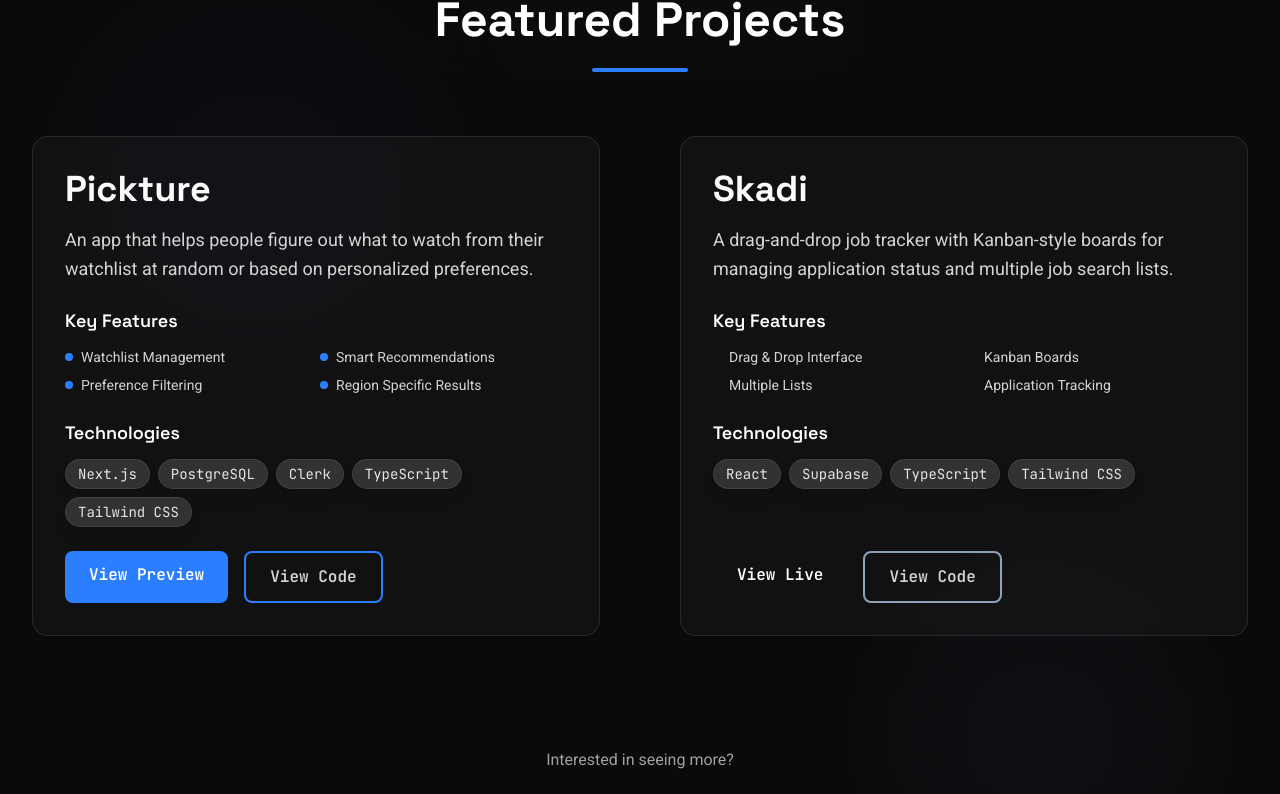
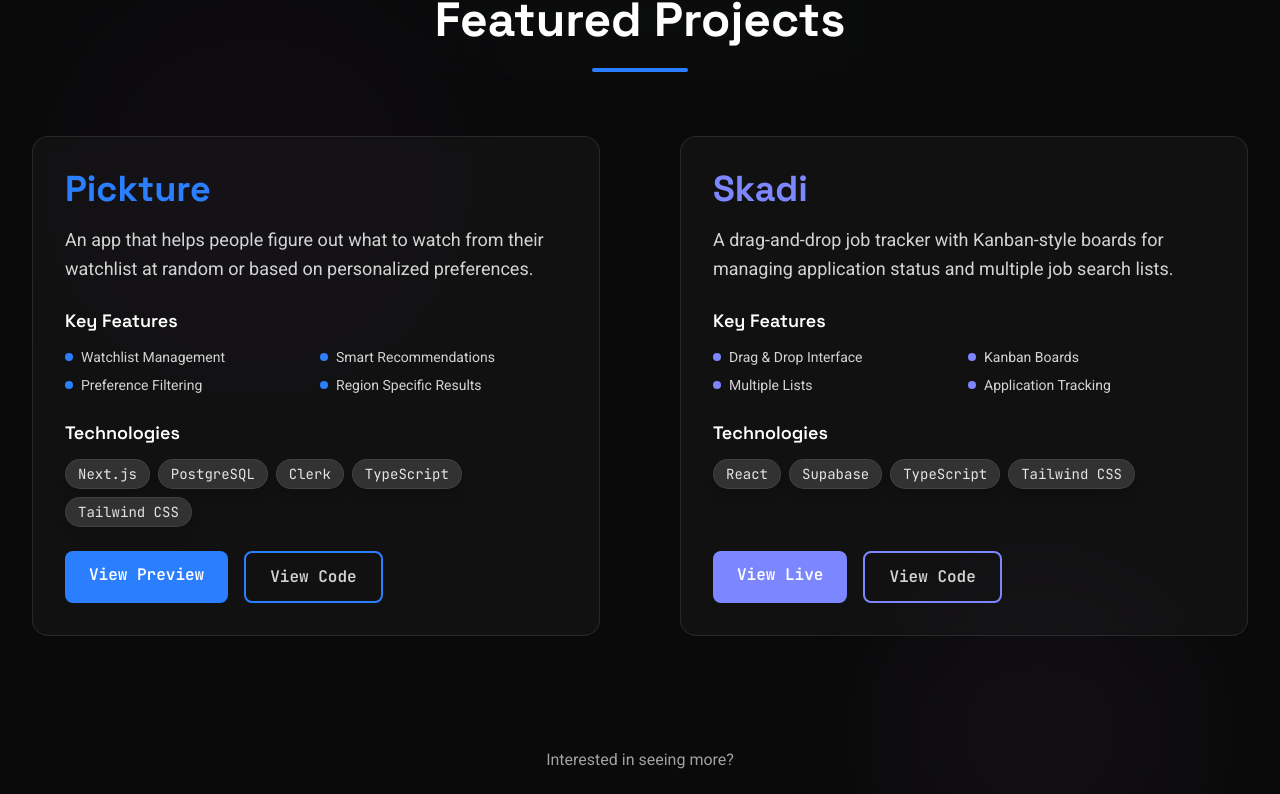
Before and after one commit to Matthew-Hocking/portfolio, a React (Vite) app: page / in a window 1280 px wide. Shown: the part 3595-4389 px from the top of the page. Built offline with nearby package versions, Linux system fonts and the light colour scheme.

Commit message:
fix typo, fix color classes for projects

```diff
--- a/src/blocks/About.tsx
+++ b/src/blocks/About.tsx
@@ -96,7 +96,7 @@
 
   const interests = [
     "Songwriting",
-    "Weightlifing",
+    "Weightlifting",
     "Woodworking",
     "Hiking & Outdoors",
     "Cooking",
--- a/src/blocks/Projects.tsx
+++ b/src/blocks/Projects.tsx
@@ -47,7 +47,37 @@
     },
   };
 
-  const projects = [
+  // Define complete class mappings to ensure Tailwind includes them
+  const colorClasses = {
+    'blue-500': {
+      bg: 'bg-blue-500',
+      hover: 'hover:bg-blue-600',
+      border: 'border-blue-500',
+      text: 'text-blue-500',
+      dot: 'bg-blue-500'
+    },
+    'indigo-400': {
+      bg: 'bg-indigo-400',
+      hover: 'hover:bg-indigo-500',
+      border: 'border-indigo-400',
+      text: 'text-indigo-400',
+      dot: 'bg-indigo-400'
+    }
+  } as const;
+
+  type AccentColor = keyof typeof colorClasses;
+
+  const projects: Array<{
+    name: string;
+    description: string;
+    technologies: string[];
+    accentColor: AccentColor;
+    features: string[];
+    links: {
+      live: { url: string; label: string };
+      code: { url: string };
+    };
+  }> = [
     {
       name: "Pickture",
       description:
@@ -81,7 +111,7 @@
       description:
         "A drag-and-drop job tracker with Kanban-style boards for managing application status and multiple job search lists.",
       technologies: ["React", "Supabase", "TypeScript", "Tailwind CSS"],
-      accentColor: "slate-400",
+      accentColor: "indigo-400",
       features: [
         "Drag & Drop Interface",
         "Kanban Boards",
@@ -158,7 +188,10 @@
 
           {/* Projects */}
           <div className="grid grid-cols-1 lg:grid-cols-2 gap-16 lg:gap-20">
-            {projects.map((project) => (
+            {projects.map((project) => {
+              const colors = colorClasses[project.accentColor];
+
+              return (
                 <motion.article
                   key={project.name}
                   className="space-y-6 flex flex-col bg-neutral-800/30 backdrop-blur-sm rounded-2xl p-8 border border-neutral-700/50 hover:border-neutral-600/50 transition-colors"
@@ -170,7 +203,7 @@
                   transition={{ duration: 0.3 }}
                 >
                   <div className="space-y-4">
-                  <h3 className={`text-3xl sm:text-4xl font-bold text-${project.accentColor}`}>
+                    <h3 className={`text-3xl sm:text-4xl font-bold ${colors.text}`}>
                       {project.name}
                     </h3>
 
@@ -190,7 +223,7 @@
                           key={index}
                           className="flex items-center space-x-2 text-sm text-neutral-300"
                         >
-                        <div className={`w-2 h-2 rounded-full bg-${project.accentColor}`} />
+                          <div className={`w-2 h-2 rounded-full ${colors.dot}`} />
                           <span>{feature}</span>
                         </div>
                       ))}
@@ -223,7 +256,7 @@
                       href={project.links.live.url}
                       target="_blank"
                       rel="noopener noreferrer"
-                    className={`px-6 py-3 bg-${project.accentColor} text-white font-semibold rounded-lg hover:bg-${project.accentColor.replace('500', '600')} transition-colors`}
+                      className={`px-6 py-3 ${colors.bg} text-white font-semibold rounded-lg ${colors.hover} transition-colors`}
                       whileHover={{
                         scale: 1.02,
                       }}
@@ -237,7 +270,7 @@
                       href={project.links.code.url}
                       target="_blank"
                       rel="noopener noreferrer"
-                    className={`px-6 py-3 border-2 border-${project.accentColor} text-neutral-300 font-semibold rounded-lg hover:bg-neutral-700 hover:text-white transition-colors`}
+                      className={`px-6 py-3 border-2 ${colors.border} text-neutral-300 font-semibold rounded-lg hover:bg-neutral-700 hover:text-white transition-colors`}
                       whileHover={{
                         scale: 1.02,
                       }}
@@ -248,7 +281,8 @@
                     </motion.a>
                   </motion.div>
                 </motion.article>
-            ))}
+              );
+            })}
           </div>
 
           {/* Bottom CTA */}
```
Lines whose indentation alone changed are shown as unchanged.
